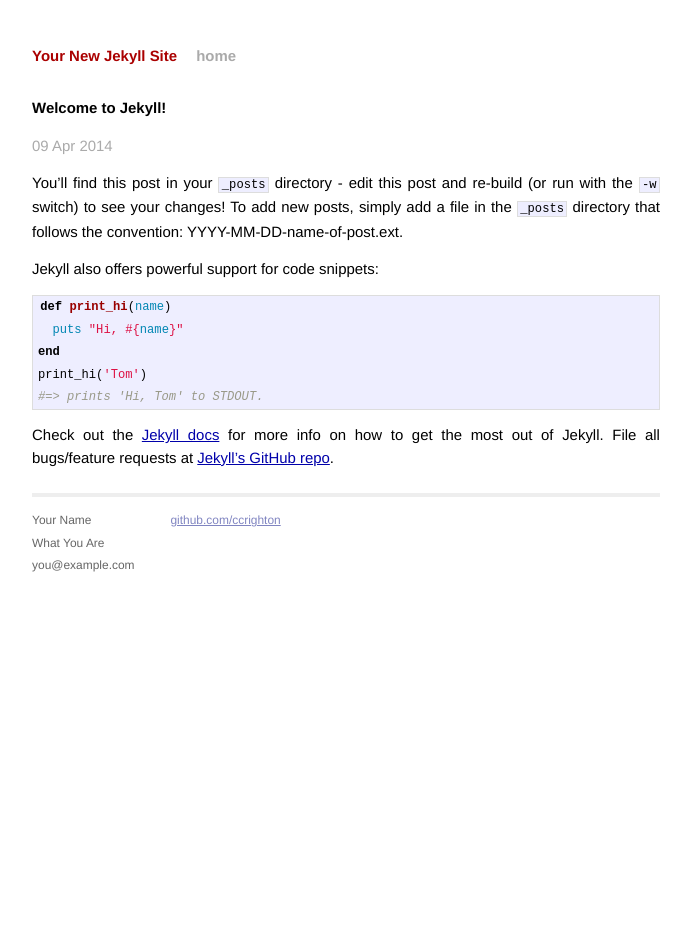
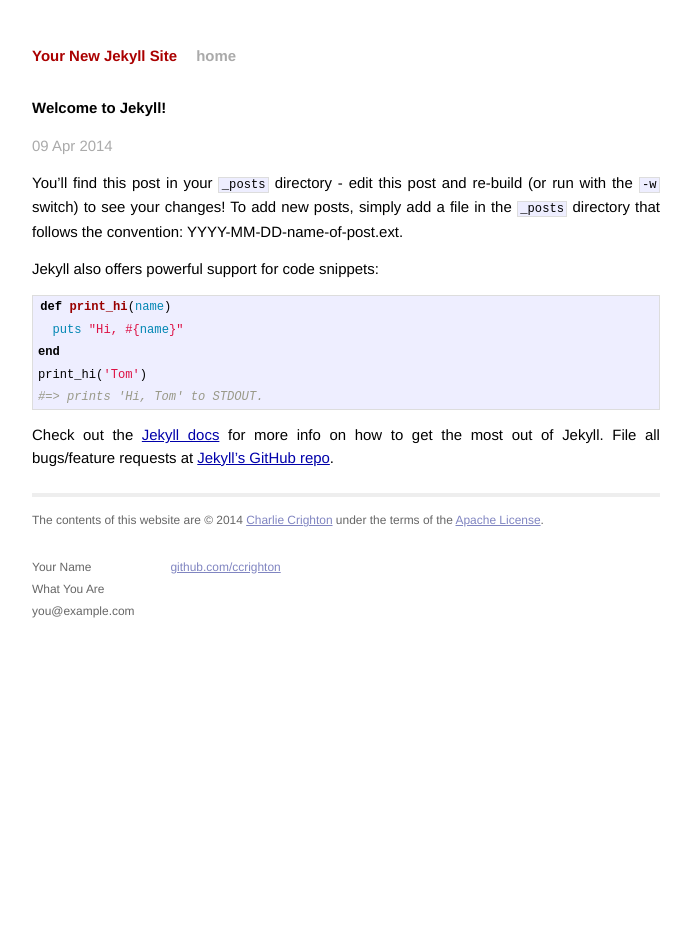
Before and after one commit to ccrighton/ccrighton.github.io, a Jekyll site: the page built from _posts/2014-04-09-welcome-to-jekyll.markdown, in a window 1280 px wide. Shown: the whole page, without its empty margins (294-985 px from the left). Built offline with Jekyll 4.4.1, drawn with Linux system fonts in a browser that asks for light colours; Markdown is read by kramdown in place of the engine named in the settings.

Commit message:
Adding copyright notice.

```diff
--- a/_layouts/default.html
+++ b/_layouts/default.html
@@ -25,6 +25,9 @@
 
           <div class="footer">
             <div class="contact">
+              <p>The contents of this website are &copy;&nbsp;2014 <a href="http://charlie.crighton.net.nz/">Charlie Crighton</a> under the terms of the <a href="{{ site.repository }}/blob/master/LICENSE">Apache&nbsp;License</a>.</p>
+            </div>
+            <div class="contact">
               <p>
                 Your Name<br />
                 What You Are<br />
```
